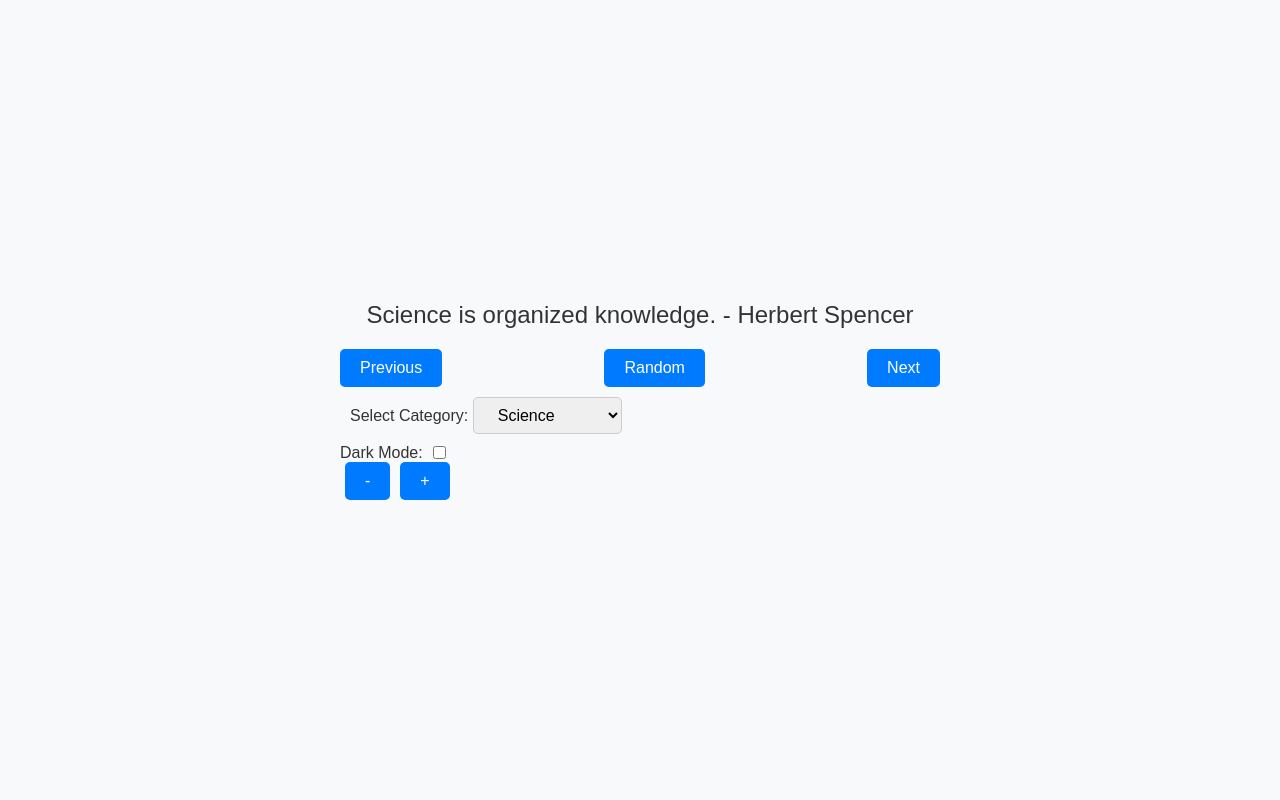
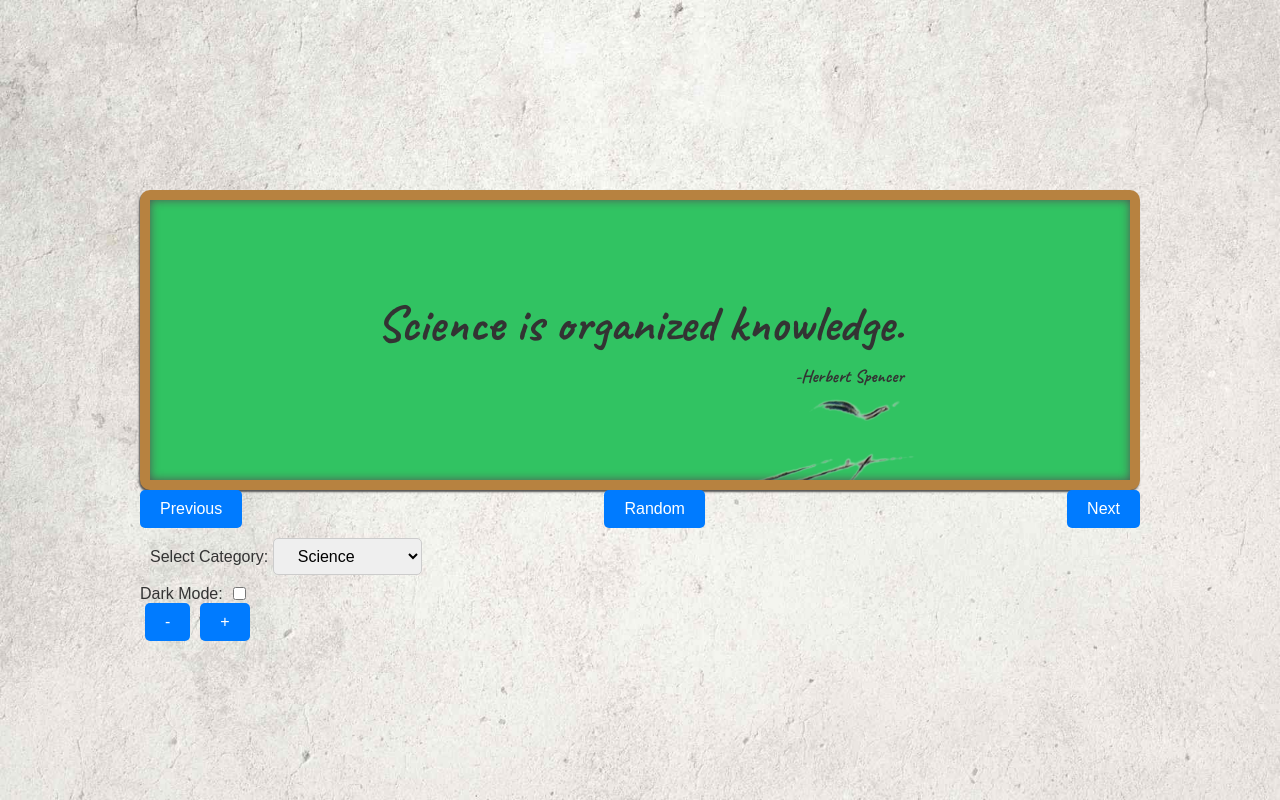
Before and after one commit to sh7vashrestha/RandomQuoteDisplay, a plain HTML site: page index.html in a window 1280 px wide. Drawn offline with Linux system fonts and the light colour scheme.

Commit message:
Animation added

```diff
--- a/index.html
+++ b/index.html
@@ -8,7 +8,12 @@
   </head>
   <body>
     <div class="container">
-      <div class="quote" id="quote"></div>
+      <div class="quote-container">
+        <div>
+          <div class="quote" id="quote"></div>
+          <div class="author" id="author"></div>
+        </div>
+      </div>
       <div class="controls">
         <button id="prevBtn">Previous</button>
         <button id="randomBtn">Random</button>
--- a/script.js
+++ b/script.js
@@ -1,37 +1,54 @@
 const quotes = {
   science: [
-     "Science is organized knowledge. - Herbert Spencer",
-     "The saddest aspect of life right now is that science gathers knowledge faster than society gathers wisdom. - Isaac Asimov",
-     "The good thing about science is that it's true whether or not you believe in it. - Neil deGrasse Tyson",
-     "The science of today is the technology of tomorrow. - Edward Teller",
-     "“An expert is a person who has made all the mistakes that can be made in a very narrow field. - Niels Bohr",
+    ["Science is organized knowledge.", "Herbert Spencer"],
+    [
+      "The saddest aspect of life right now is that science gathers knowledge faster than society gathers wisdom.",
+      "Isaac Asimov",
+    ],
+    [
+      "The good thing about science is that it's true whether or not you believe in it.",
+      "Neil deGrasse Tyson",
+    ],
+    ["The science of today is the technology of tomorrow.", "Edward Teller"],
+    [
+      "An expert is a person who has made all the mistakes that can be made in a very narrow field.",
+      "Niels Bohr",
+    ],
   ],
   inspirational: [
-     "The only way to do great work is to love what you do. - Steve Jobs",
-     "Believe you can and you're halfway there. - Theodore Roosevelt",
-     "It does not matter how slowly you go as long as you do not stop. - Confucius",
-     "The only limit to our realization of tomorrow will be our doubts of today. - Franklin D. Roosevelt",
-     "The best way to predict the future is to create it. - Peter Drucker",
-   ]
+    ["The only way to do great work is to love what you do.", "Steve Jobs"],
+    ["Believe you can and you're halfway there.", "Theodore Roosevelt"],
+    [
+      "It does not matter how slowly you go as long as you do not stop.",
+      "Confucius",
+    ],
+    [
+      "The only limit to our realization of tomorrow will be our doubts of today.",
+      "Franklin D. Roosevelt",
+    ],
+    ["The best way to predict the future is to create it.", "Peter Drucker"],
+  ],
 };
 
- let currentCategory = 'science';
+let currentCategory = "science";
 let currentQuoteIndex = 0;
 
- const quoteDisplay = document.getElementById('quote');
- const prevBtn = document.getElementById('prevBtn');
- const nextBtn = document.getElementById('nextBtn');
- const randomBtn = document.getElementById('randomBtn');
- const categoryDropdown = document.getElementById('category');
- const darkModeSwitch = document.getElementById('darkMode');
- const decreaseFontBtn = document.getElementById('decreaseFont');
- const increaseFontBtn = document.getElementById('increaseFont');
+const quoteDisplay = document.getElementById("quote");
+const prevBtn = document.getElementById("prevBtn");
+const nextBtn = document.getElementById("nextBtn");
+const randomBtn = document.getElementById("randomBtn");
+const categoryDropdown = document.getElementById("category");
+const darkModeSwitch = document.getElementById("darkMode");
+const decreaseFontBtn = document.getElementById("decreaseFont");
+const increaseFontBtn = document.getElementById("increaseFont");
 
 function displayQuote(category, index) {
   const categoryQuotes = quotes[category];
   if (!categoryQuotes) return;
   currentQuoteIndex = (index + categoryQuotes.length) % categoryQuotes.length;
-   quoteDisplay.textContent = categoryQuotes[currentQuoteIndex];
+  quoteDisplay.textContent = categoryQuotes[currentQuoteIndex][0];
+  quoteDisplay.nextElementSibling.textContent =
+    "-" + categoryQuotes[currentQuoteIndex][1];
 }
 
 function changeCategory(event) {
@@ -55,25 +72,47 @@ const quotes = {
 }
 
 function toggleDarkMode() {
-   document.body.classList.toggle('dark-mode');
+  document.body.classList.toggle("dark-mode");
+  document.documentElement.style.setProperty(
+    "--chalkboard-color",
+    document.body.classList.contains("dark-mode") ? "#497959" : "#31c362"
+  );
+  document.documentElement.style.setProperty(
+    "--chalkboard-image",
+    document.body.classList.contains("dark-mode")
+      ? "url('./assets/chalk.png')"
+      : "url('./assets/marker.png')"
+  );
 }
 
 function decreaseFontSize() {
-   const currentSize = parseFloat(window.getComputedStyle(quoteDisplay).fontSize);
-   quoteDisplay.style.fontSize = currentSize - 2 + 'px';
+  const currentSize = parseFloat(
+    window.getComputedStyle(quoteDisplay).fontSize
+  );
+  const nextSize = parseFloat(
+    window.getComputedStyle(quoteDisplay.nextElementSibling).fontSize
+  );
+  quoteDisplay.style.fontSize = currentSize - 2 + "px";
+  quoteDisplay.nextElementSibling.style.fontSize = nextSize - 2 + "px";
 }
 
 function increaseFontSize() {
-   const currentSize = parseFloat(window.getComputedStyle(quoteDisplay).fontSize);
-   quoteDisplay.style.fontSize = currentSize + 2 + 'px';
+  const currentSize = parseFloat(
+    window.getComputedStyle(quoteDisplay).fontSize
+  );
+  const nextSize = parseFloat(
+    window.getComputedStyle(quoteDisplay.nextElementSibling).fontSize
+  );
+  quoteDisplay.style.fontSize = currentSize + 2 + "px";
+  quoteDisplay.nextElementSibling.style.fontSize = nextSize + 2 + "px";
 }
 
- categoryDropdown.addEventListener('change', changeCategory);
- prevBtn.addEventListener('click', showPreviousQuote);
- nextBtn.addEventListener('click', showNextQuote);
- randomBtn.addEventListener('click', showRandomQuote);
- darkModeSwitch.addEventListener('change', toggleDarkMode);
- decreaseFontBtn.addEventListener('click', decreaseFontSize);
- increaseFontBtn.addEventListener('click', increaseFontSize);
+categoryDropdown.addEventListener("change", changeCategory);
+prevBtn.addEventListener("click", showPreviousQuote);
+nextBtn.addEventListener("click", showNextQuote);
+randomBtn.addEventListener("click", showRandomQuote);
+darkModeSwitch.addEventListener("change", toggleDarkMode);
+decreaseFontBtn.addEventListener("click", decreaseFontSize);
+increaseFontBtn.addEventListener("click", increaseFontSize);
 
 displayQuote(currentCategory, currentQuoteIndex);
--- a/style.css
+++ b/style.css
@@ -1,30 +1,75 @@
+@import url("https://fonts.googleapis.com/css2?family=Caveat:wght@400..700&display=swap");
+/* Define variables */
+:root {
+  /* Define a variable for chalkboard color*/
+  --chalkboard-color: #31c362;
+  --chalkboard-image: url("./assets/marker.png");
+}
 * {
   box-sizing: border-box;
   margin: 0;
   padding: 0;
-   font-family: Arial, Helvetica, sans-serif;
 }
 body {
+  font-family: Arial, Helvetica, sans-serif;
   transition: background-color 0.3s, color 0.3s;
   padding: 20px;
   margin: 0;
   display: flex;
+  min-height: 100vh;
   justify-content: center;
   align-items: center;
   min-height: 100vh;
-   background-color: #f8f9fa;
   color: #333;
+  background: url("./assets/white-background.jpg");
+  background-size: cover;
 }
 
 .container {
-   max-width: 600px;
+  max-width: 1000px;
   width: 100%;
 }
 
+.quote-container {
+  display: flex;
+  justify-content: center;
+  align-items: center;
+  font-family: "Caveat", cursive;
+  background-image: var(--chalkboard-image);
+  background-size: cover;
+  background-position: center center fixed;
+  background-repeat: no-repeat;
+  font-size: 50px;
+  font-weight: 700;
+  min-height: 300px;
+  margin: 30px auto 0 auto;
+  background-color: var(--chalkboard-color);
+  padding: 20px 30px;
+  overflow-y: auto;
+  box-shadow: -1px 2px 2px 0px #555, inset 0 0 10px 0 #555;
+  -webkit-border-radius: 10px;
+  -khtml-border-radius: 10px;
+  -moz-border-radius: 10px;
+  -ms-border-radius: 10px;
+  -o-border-radius: 10px;
+  border-radius: 10px;
+  border: #b78240 solid 10px;
+  padding: 20px; /* Add some padding to keep content away from border */
+}
+
 .quote {
-   font-size: 24px;
-   margin-bottom: 20px;
+  margin-bottom: 10px;
   text-align: center;
+  transition-duration: 300ms;
+}
+.quote:hover {
+  cursor: pointer;
+  scale: 105%;
+}
+
+.author {
+  text-align: right;
+  font-size: large;
 }
 
 .controls {
@@ -70,8 +115,9 @@ body {
 .dark-mode-switch label {
   margin-right: 10px;
 }
- .dark-mode{
-  background-color: #333;
+
+.dark-mode {
+  background: url("./assets/dark-background.jpg");
   color: #eee;
 }
 .font-size-controls {
```
Also changed, not shown: assets/chalk.png (added), assets/dark-background.jpg (added), assets/marker.png (added), assets/white-background.jpg (added). Lines whose indentation alone changed are shown as unchanged.
